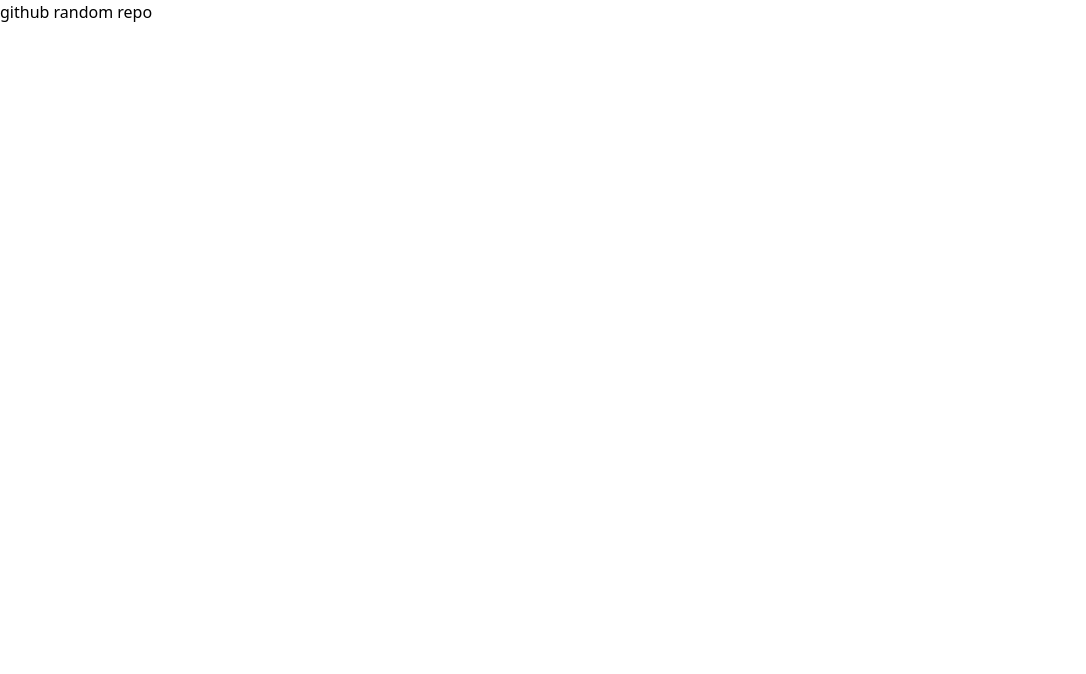
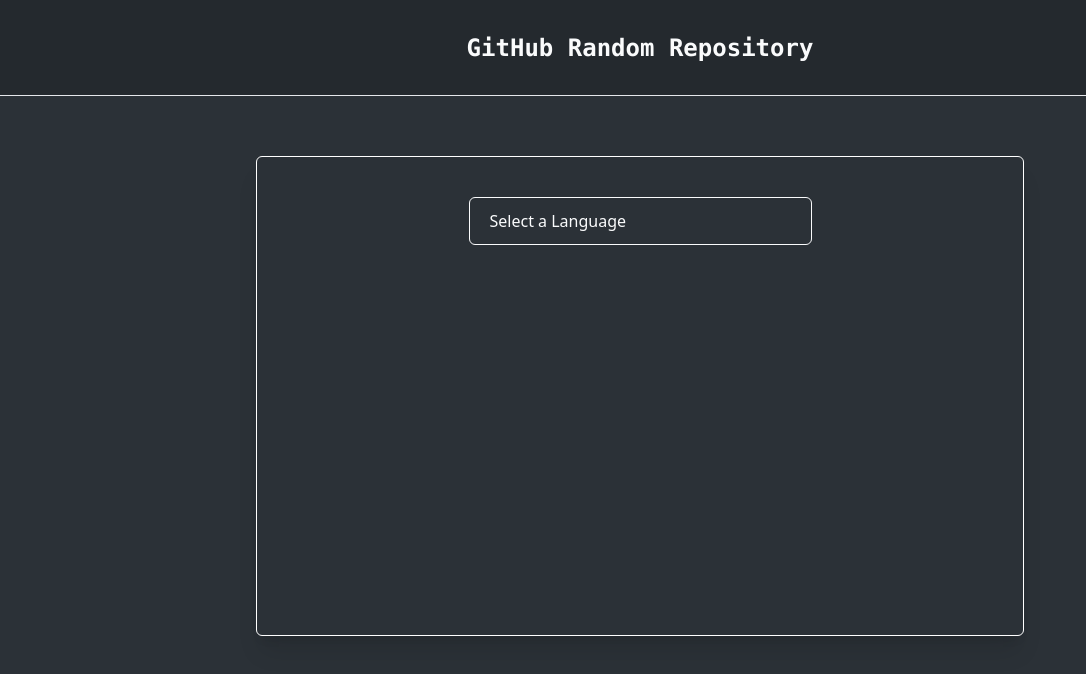
Before and after one commit to Migeen/Random-repo, a React (Vite) app in the folder my-random-repo/: page / in a window 1280 px wide. Shown: the top 674 px of the page, without its empty margins (0-1086 px from the left). Built offline with nearby package versions, Linux system fonts and the light colour scheme.

Commit message:
new files addded

```diff
--- a/my-random-repo/src/App.jsx
+++ b/my-random-repo/src/App.jsx
@@ -1,9 +1,13 @@
+import Container from "./components/Container"
+import Nav from "./components/Nav"
+
 
 function App() {
 
   return (
-    <div>
-      <h1>github random repo</h1>
+    <div className="flex flex-col bg-secondaryBlack  w-full h-screen">
+      <Nav />
+      <Container />
     </div>
   )
 }
--- /dev/null
+++ b/my-random-repo/src/components/Container.jsx
@@ -0,0 +1,13 @@
+import React from 'react'
+
+const Container = () => {
+  return (
+    <div className='w-full h-3/4 flex items-center justify-center'>
+      <div className='border border-secondaryWhite h-4/5 w-3/5 rounded-md shadow-xl flex justify-center p-10'>
+        <input type="text" className='placeholder:text-primaryWhite w-2/4 h-12 bg-secondaryBlack border-primaryWhite border rounded-md p-5' placeholder='Select a Language'/>
+      </div>
+    </div>
+  )
+}
+
+export default Container
--- /dev/null
+++ b/my-random-repo/src/components/Nav.jsx
@@ -0,0 +1,11 @@
+import React from 'react'
+
+const Nav = () => {
+    return (
+        <div className='w-full h-24 bg-primaryBlack flex items-center justify-center border-b border-b-bottom'>
+            <h1 className="text-primaryWhite text-2xl font-bold font-mono">GitHub Random Repository</h1>
+        </div>
+    )
+}
+
+export default Nav
--- a/my-random-repo/tailwind.config.js
+++ b/my-random-repo/tailwind.config.js
@@ -4,7 +4,20 @@
     "./index.html",
     "./src/**/*.{js,ts,jsx,tsx}",
   ], theme: {
-    extend: {},
+    extend: {
+      colors:{
+        primaryBlack: '#24292e',
+        secondaryBlack: '#2b3137',
+        primaryWhite: '#fafbfc',
+        secondaryWhite: '#ffffff'
+      },
+      boxShadow:{
+        shadow: ' inset 0 -1px 0 var(--borderColor-muted)',
+      },
+      border:{
+        Bottom: '1px solid #fafbfc'
+      }
+    },
   },
   plugins: [],
 }
```
